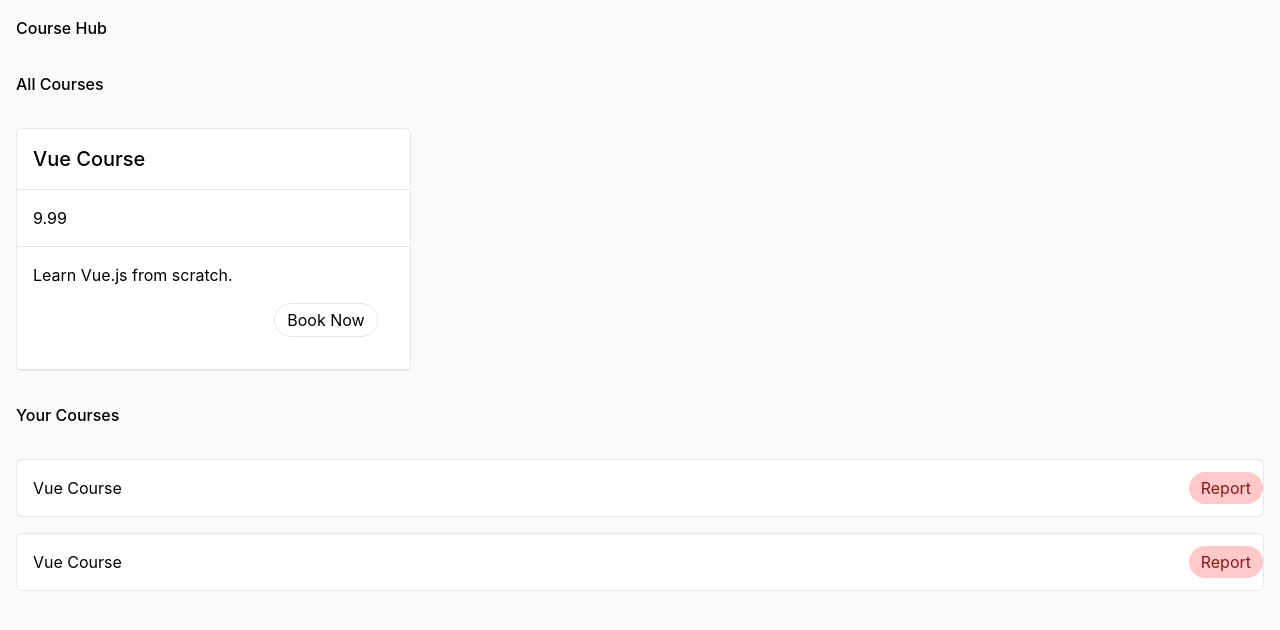
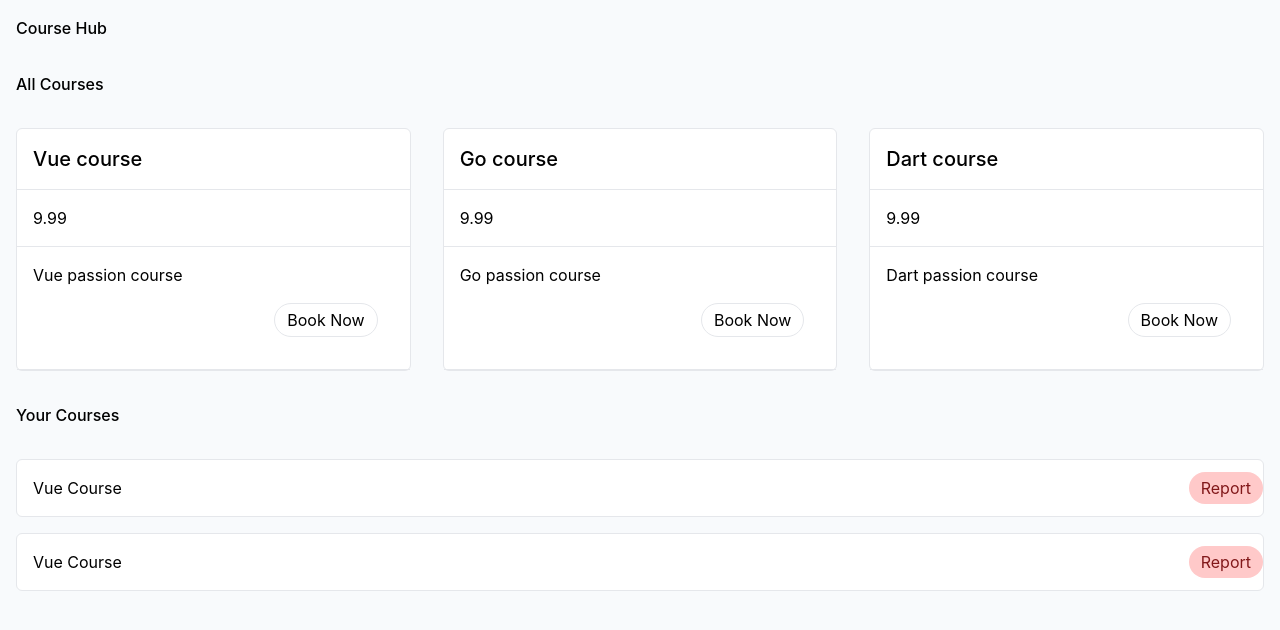
Before and after one commit to Marcos-SCO/vue3-conceptsupdate, a Vue app in the folder vue-courses/: page / in a window 1280 px wide. Shown: the top 630 px of the page. Built offline with nearby package versions, Linux system fonts and the light colour scheme; data requests are answered from the project's data file.

Commit message:
feat: add json-server for mock API and fetch courses in App.vue
- Added json-server dependency to package.json for local API simulation.
- Implemented fetchCourses function to retrieve course data from json-server.
- Updated App.vue to display courses dynamically using v-for directive.

```diff
--- /dev/null
+++ b/vue-courses/db.json
@@ -0,0 +1,28 @@
+{
+    "courses": [
+        {
+            "id": "1",
+            "title": "Vue course",
+            "price": 9.99,
+            "description": "Vue passion course",
+            "bought": true
+        },
+        {
+            "id": "2",
+            "title": "Go course",
+            "price": 9.99,
+            "description": "Go passion course",
+            "bought": true
+        },
+        {
+            "id": "3",
+            "title": "Dart course",
+            "price": 9.99,
+            "description": "Dart passion course",
+            "bought": false
+        }
+    ],
+    "bookings": [
+
+    ]
+}
--- a/vue-courses/package.json
+++ b/vue-courses/package.json
@@ -10,7 +10,8 @@
     "lint": "run-s lint:*",
     "lint:oxlint": "oxlint . --fix",
     "lint:eslint": "eslint . --fix --cache",
-    "format": "prettier --write --experimental-cli src/"
+    "format": "prettier --write --experimental-cli src/",
+    "server": "json-server --watch db.json --delay=3000 --port=3001"
   },
   "dependencies": {
     "@tailwindcss/vite": "^4.2.2",
@@ -25,6 +26,7 @@
     "eslint-plugin-oxlint": "~1.51.0",
     "eslint-plugin-vue": "~10.8.0",
     "globals": "^17.4.0",
+    "json-server": "^0.17.4",
     "npm-run-all2": "^8.0.4",
     "oxlint": "~1.51.0",
     "prettier": "3.8.1",
--- a/vue-courses/src/App.vue
+++ b/vue-courses/src/App.vue
@@ -1,6 +1,18 @@
 <script setup>
 import BookingItem from './components/BookingItem.vue';
 import CourseItem from './components/CourseItem.vue';
+import { ref, onMounted } from 'vue';
+
+const courses = ref([]);
+
+const fetchCourses = async () => {
+  const response = await fetch('http://localhost:3001/courses');
+  courses.value = await response.json();
+};
+
+onMounted(() => {
+  fetchCourses();
+});
 </script>
 
 <template>
@@ -11,11 +23,11 @@ import CourseItem from './components/CourseItem.vue';
 
     <div class="grid grid-cols-1 md:grid-cols-2 lg:grid-cols-3 gap-8">
       <CourseItem
-        v-for="i in 1"
-        :key="i"
-        title="Vue Course"
-        price="9.99"
-        description="Learn Vue.js from scratch."
+        v-for="course in courses"
+        :key="course.id"
+        :title="course.title"
+        :price="course.price"
+        :description="course.description"
         @click="console.log('RAWWW')"
       />
     </div>
@@ -25,6 +37,5 @@ import CourseItem from './components/CourseItem.vue';
     <div class="grid grid-cols-1 gap-4">
       <BookingItem v-for="i in 2" :key="i"></BookingItem>
     </div>
-
   </div>
 </template>
```
Also changed, not shown: 1 other file (tests, documents, lock files or other folders).
